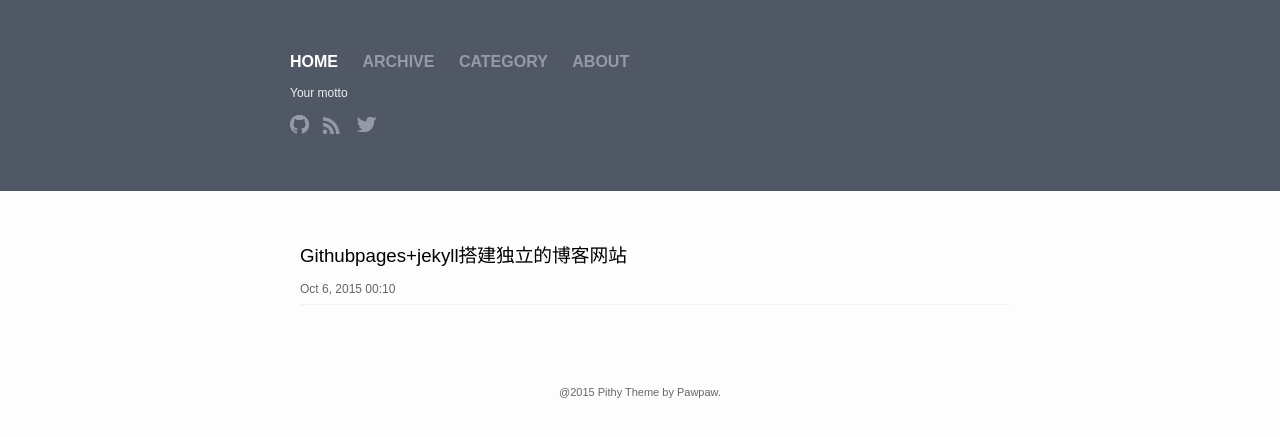
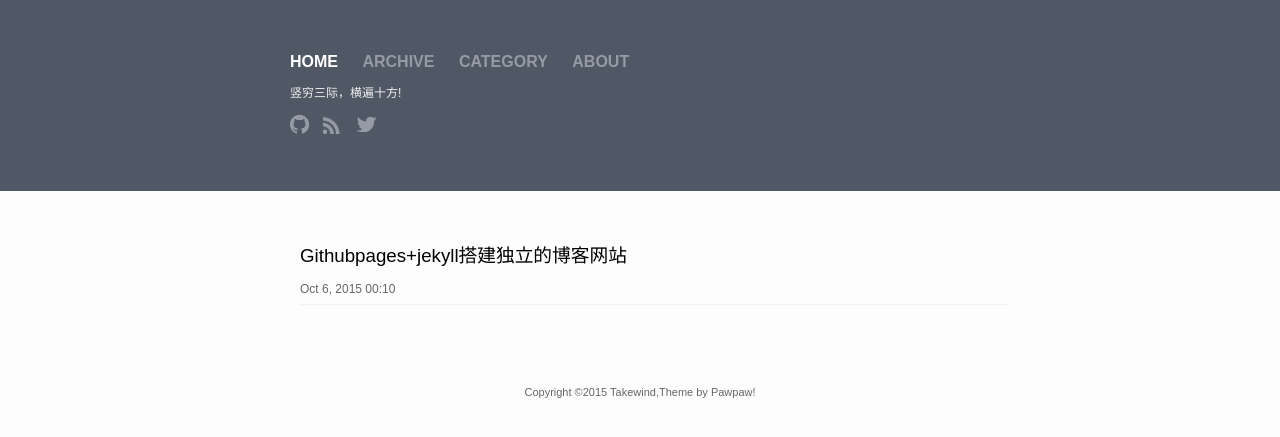
Before and after one commit to ysfox/ysfox.github.io, a Jekyll site: the page built from index.html, in a window 1280 px wide. Shown: the top 437 px of the page. Built offline with Jekyll 4.4.1, drawn with Linux system fonts in a browser that asks for light colours.

Commit message:
change the thems

```diff
--- a/_config.yml
+++ b/_config.yml
@@ -1,6 +1,6 @@
 # Site settings
-title: Your awesome title
-motto: Your motto
+title: Takewind Blog
+motto: 竖穷三际，横遍十方!
 email: your-email@domain.com
 description: > # this means to ignore newlines until "baseurl:"
   Write an awesome description for your new site here. You can edit this
--- a/_includes/footer.html
+++ b/_includes/footer.html
@@ -1,5 +1,5 @@
 <footer class="footer">
   <div id="gotop">^</div>
   <br>
-	@2015 Pithy Theme by Pawpaw.
+	Copyright ©2015 Takewind,Theme by Pawpaw!
 </footer>
```
